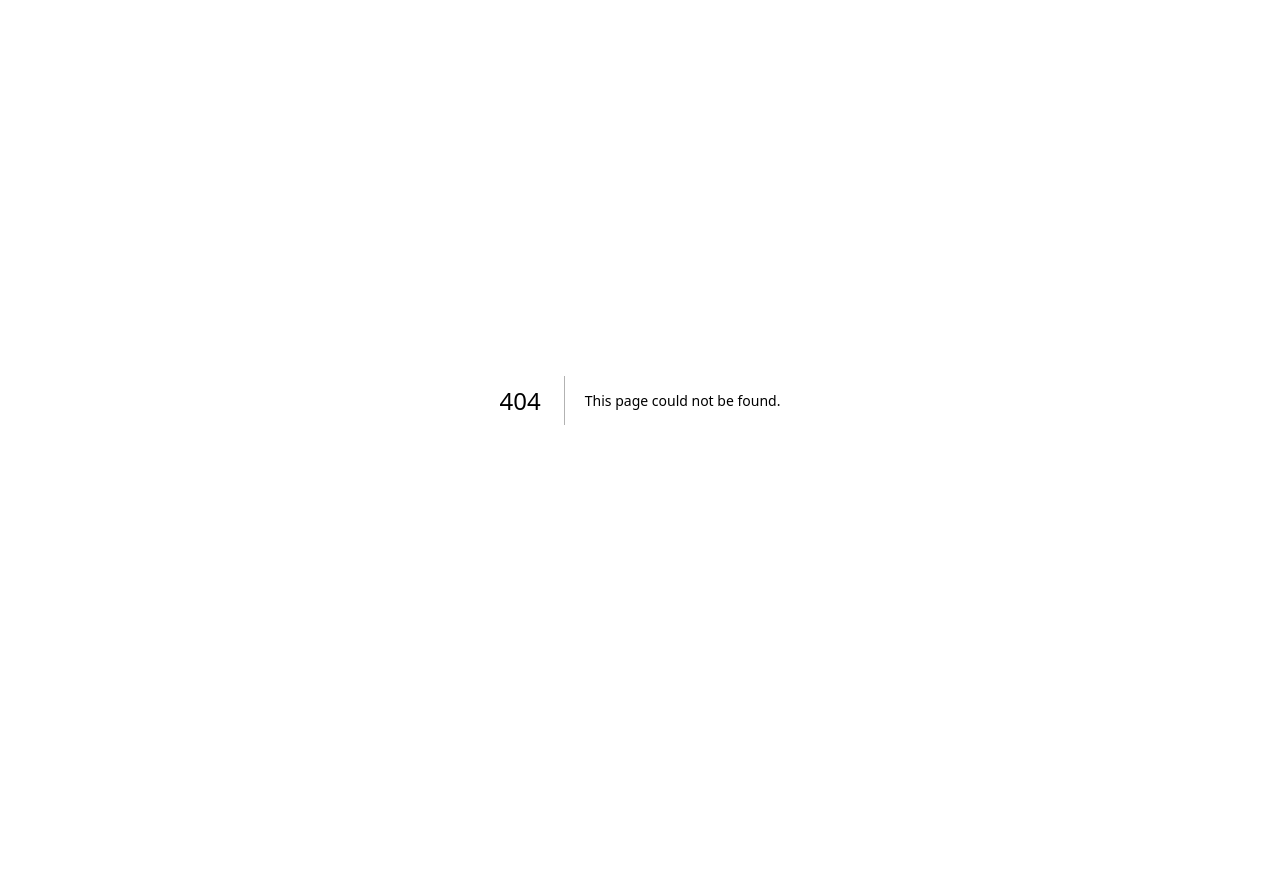
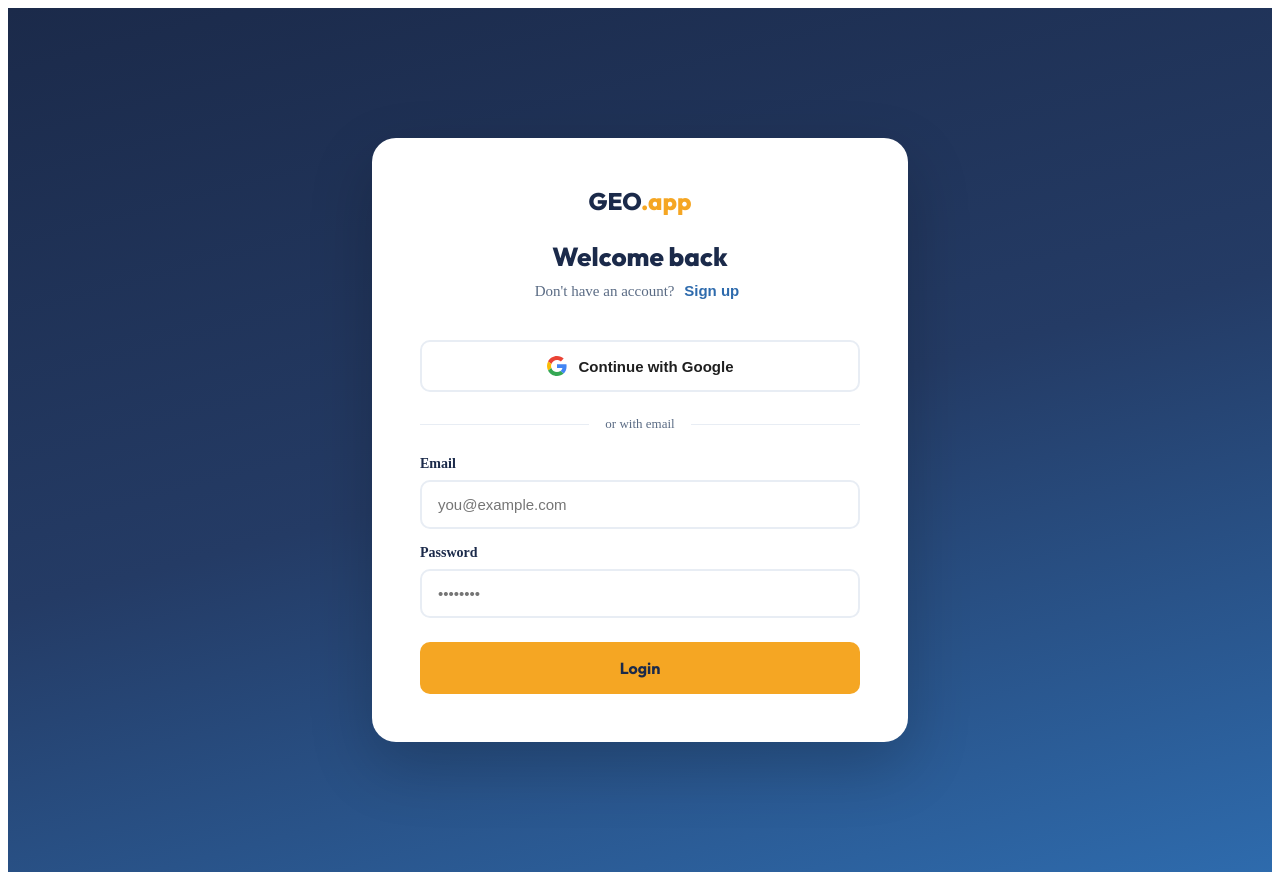
Before and after one commit to tedokr/geo-ap, a Next.js app: page /1/login in a window 1280 px wide. Before the commit this address had no page. Before the commit the page ends 800 px from the top, so only its background shows below. Built offline with nearby package versions, Linux system fonts and the light colour scheme; no server answers.

Commit message:
Create page.tsx

```diff
--- /dev/null
+++ b/app/[locale]/login/page.tsx
@@ -0,0 +1,170 @@
+'use client'
+import { useState } from 'react'
+import { useLocale } from 'next-intl'
+
+const COLORS = {
+  navy: "#1B2A4A",
+  blue: "#2E6BAD",
+  orange: "#F5A623",
+  white: "#FFFFFF",
+  offWhite: "#F8FAFD",
+  lightGray: "#E8EDF4",
+  textMuted: "#5A6B84",
+}
+
+export default function LoginPage() {
+  const locale = useLocale()
+  const [isLogin, setIsLogin] = useState(true)
+  const [email, setEmail] = useState('')
+  const [password, setPassword] = useState('')
+  const [loading, setLoading] = useState(false)
+  const [googleLoading, setGoogleLoading] = useState(false)
+  const [message, setMessage] = useState('')
+
+  const SUPABASE_URL = process.env.NEXT_PUBLIC_SUPABASE_URL!
+  const SUPABASE_KEY = process.env.NEXT_PUBLIC_SUPABASE_ANON_KEY!
+
+  const t = {
+    en: {
+      title_login: 'Welcome back',
+      title_register: 'Create account',
+      no_account: "Don't have an account?",
+      have_account: 'Already have an account?',
+      register: 'Sign up',
+      login: 'Login',
+      google: 'Continue with Google',
+      redirecting: 'Redirecting...',
+      or: 'or with email',
+      email: 'Email',
+      password: 'Password',
+      submit_login: 'Login',
+      submit_register: 'Create account',
+      loading: '⏳ Loading...',
+      confirm_email: '📧 Check your email for confirmation!',
+      error: '❌ Error. Try again.',
+    },
+    bg: {
+      title_login: 'Влез в акаунта си',
+      title_register: 'Създай акаунт',
+      no_account: 'Нямаш акаунт?',
+      have_account: 'Вече имаш акаунт?',
+      register: 'Регистрирай се',
+      login: 'Влез',
+      google: 'Продължи с Google',
+      redirecting: 'Пренасочване...',
+      or: 'или с имейл',
+      email: 'Имейл',
+      password: 'Парола',
+      submit_login: 'Влез',
+      submit_register: 'Създай акаунт',
+      loading: '⏳ Зареждане...',
+      confirm_email: '📧 Провери имейла си за потвърждение!',
+      error: '❌ Грешка. Опитай пак.',
+    }
+  }[locale as 'en' | 'bg'] ?? {
+    title_login: 'Welcome back',
+    title_register: 'Create account',
+    no_account: "Don't have an account?",
+    have_account: 'Already have an account?',
+    register: 'Sign up',
+    login: 'Login',
+    google: 'Continue with Google',
+    redirecting: 'Redirecting...',
+    or: 'or with email',
+    email: 'Email',
+    password: 'Password',
+    submit_login: 'Login',
+    submit_register: 'Create account',
+    loading: '⏳ Loading...',
+    confirm_email: '📧 Check your email for confirmation!',
+    error: '❌ Error. Try again.',
+  }
+
+  const handleGoogle = async () => {
+    setGoogleLoading(true)
+    window.location.href = `${SUPABASE_URL}/auth/v1/authorize?provider=google&redirect_to=https://geo-ap.vercel.app/${locale}/dashboard&scopes=email+profile`
+  }
+
+  const handleSubmit = async () => {
+    if (!email || !password) return
+    setLoading(true)
+    setMessage('')
+    try {
+      const endpoint = isLogin ? 'token?grant_type=password' : 'signup'
+      const res = await fetch(`${SUPABASE_URL}/auth/v1/${endpoint}`, {
+        method: 'POST',
+        headers: { 'Content-Type': 'application/json', 'apikey': SUPABASE_KEY, 'Authorization': `Bearer ${SUPABASE_KEY}` },
+        body: JSON.stringify({ email, password })
+      })
+      const data = await res.json()
+      if (data.error || data.error_description) {
+        setMessage('❌ ' + (data.error_description || data.error || t.error))
+      } else if (!isLogin) {
+        setMessage(t.confirm_email)
+      } else if (data.access_token) {
+        window.location.href = `/${locale}/dashboard`
+      }
+    } catch {
+      setMessage(t.error)
+    }
+    setLoading(false)
+  }
+
+  return (
+    <div style={{ minHeight: '100vh', background: `linear-gradient(165deg, ${COLORS.navy} 0%, #243B65 50%, ${COLORS.blue} 100%)`, display: 'flex', alignItems: 'center', justifyContent: 'center', padding: 32 }}>
+      <link href="https://fonts.googleapis.com/css2?family=Outfit:wght@400;600;700;800&display=swap" rel="stylesheet" />
+      <div style={{ background: COLORS.white, borderRadius: 24, padding: 48, width: '100%', maxWidth: 440, boxShadow: '0 24px 64px rgba(0,0,0,0.2)' }}>
+        <div style={{ textAlign: 'center', marginBottom: 40 }}>
+          <a href={`/${locale}`} style={{ textDecoration: 'none' }}>
+            <span style={{ fontSize: 24, fontWeight: 800, color: COLORS.navy, fontFamily: "'Outfit', sans-serif" }}>GEO<span style={{ color: COLORS.orange }}>.app</span></span>
+          </a>
+          <h1 style={{ fontSize: 26, fontWeight: 800, color: COLORS.navy, marginTop: 24, marginBottom: 8, fontFamily: "'Outfit', sans-serif" }}>
+            {isLogin ? t.title_login : t.title_register}
+          </h1>
+          <p style={{ color: COLORS.textMuted, fontSize: 15, margin: 0 }}>
+            {isLogin ? t.no_account : t.have_account}{' '}
+            <button onClick={() => { setIsLogin(!isLogin); setMessage('') }} style={{ background: 'none', border: 'none', color: COLORS.blue, fontWeight: 600, cursor: 'pointer', fontSize: 15 }}>
+              {isLogin ? t.register : t.login}
+            </button>
+          </p>
+        </div>
+
+        <button onClick={handleGoogle} disabled={googleLoading} style={{ width: '100%', background: COLORS.white, color: '#1f1f1f', padding: '14px', borderRadius: 10, border: `2px solid ${COLORS.lightGray}`, fontSize: 15, fontWeight: 600, cursor: 'pointer', display: 'flex', alignItems: 'center', justifyContent: 'center', gap: 12, marginBottom: 24, opacity: googleLoading ? 0.7 : 1 }}>
+          <svg width="20" height="20" viewBox="0 0 48 48">
+            <path fill="#EA4335" d="M24 9.5c3.54 0 6.71 1.22 9.21 3.6l6.85-6.85C35.9 2.38 30.47 0 24 0 14.62 0 6.51 5.38 2.56 13.22l7.98 6.19C12.43 13.72 17.74 9.5 24 9.5z"/>
+            <path fill="#4285F4" d="M46.98 24.55c0-1.57-.15-3.09-.38-4.55H24v9.02h12.94c-.58 2.96-2.26 5.48-4.78 7.18l7.73 6c4.51-4.18 7.09-10.36 7.09-17.65z"/>
+            <path fill="#FBBC05" d="M10.53 28.59c-.48-1.45-.76-2.99-.76-4.59s.27-3.14.76-4.59l-7.98-6.19C.92 16.46 0 20.12 0 24c0 3.88.92 7.54 2.56 10.78l7.97-6.19z"/>
+            <path fill="#34A853" d="M24 48c6.48 0 11.93-2.13 15.89-5.81l-7.73-6c-2.15 1.45-4.92 2.3-8.16 2.3-6.26 0-11.57-4.22-13.47-9.91l-7.98 6.19C6.51 42.62 14.62 48 24 48z"/>
+          </svg>
+          {googleLoading ? t.redirecting : t.google}
+        </button>
+
+        <div style={{ display: 'flex', alignItems: 'center', gap: 16, marginBottom: 24 }}>
+          <div style={{ flex: 1, height: 1, background: COLORS.lightGray }} />
+          <span style={{ color: COLORS.textMuted, fontSize: 13 }}>{t.or}</span>
+          <div style={{ flex: 1, height: 1, background: COLORS.lightGray }} />
+        </div>
+
+        <div style={{ marginBottom: 16 }}>
+          <label style={{ display: 'block', fontSize: 14, fontWeight: 600, color: COLORS.navy, marginBottom: 8 }}>{t.email}</label>
+          <input type="email" value={email} onChange={e => setEmail(e.target.value)} placeholder="you@example.com" style={{ width: '100%', padding: '14px 16px', borderRadius: 10, border: `2px solid ${COLORS.lightGray}`, fontSize: 15, outline: 'none', boxSizing: 'border-box' as const }} />
+        </div>
+
+        <div style={{ marginBottom: 24 }}>
+          <label style={{ display: 'block', fontSize: 14, fontWeight: 600, color: COLORS.navy, marginBottom: 8 }}>{t.password}</label>
+          <input type="password" value={password} onChange={e => setPassword(e.target.value)} onKeyDown={e => e.key === 'Enter' && handleSubmit()} placeholder="••••••••" style={{ width: '100%', padding: '14px 16px', borderRadius: 10, border: `2px solid ${COLORS.lightGray}`, fontSize: 15, outline: 'none', boxSizing: 'border-box' as const }} />
+        </div>
+
+        {message && (
+          <div style={{ background: message.includes('❌') ? '#fef2f2' : '#f0fdf4', border: `1px solid ${message.includes('❌') ? '#fca5a5' : '#86efac'}`, borderRadius: 10, padding: '12px 16px', marginBottom: 20, color: message.includes('❌') ? '#991b1b' : '#166534', fontSize: 14 }}>
+            {message}
+          </div>
+        )}
+
+        <button onClick={handleSubmit} disabled={loading} style={{ width: '100%', background: COLORS.orange, color: COLORS.navy, padding: '16px', borderRadius: 10, border: 'none', fontSize: 16, fontWeight: 700, cursor: loading ? 'not-allowed' : 'pointer', opacity: loading ? 0.7 : 1, fontFamily: "'Outfit', sans-serif" }}>
+          {loading ? t.loading : isLogin ? t.submit_login : t.submit_register}
+        </button>
+      </div>
+    </div>
+  )
+}
```
